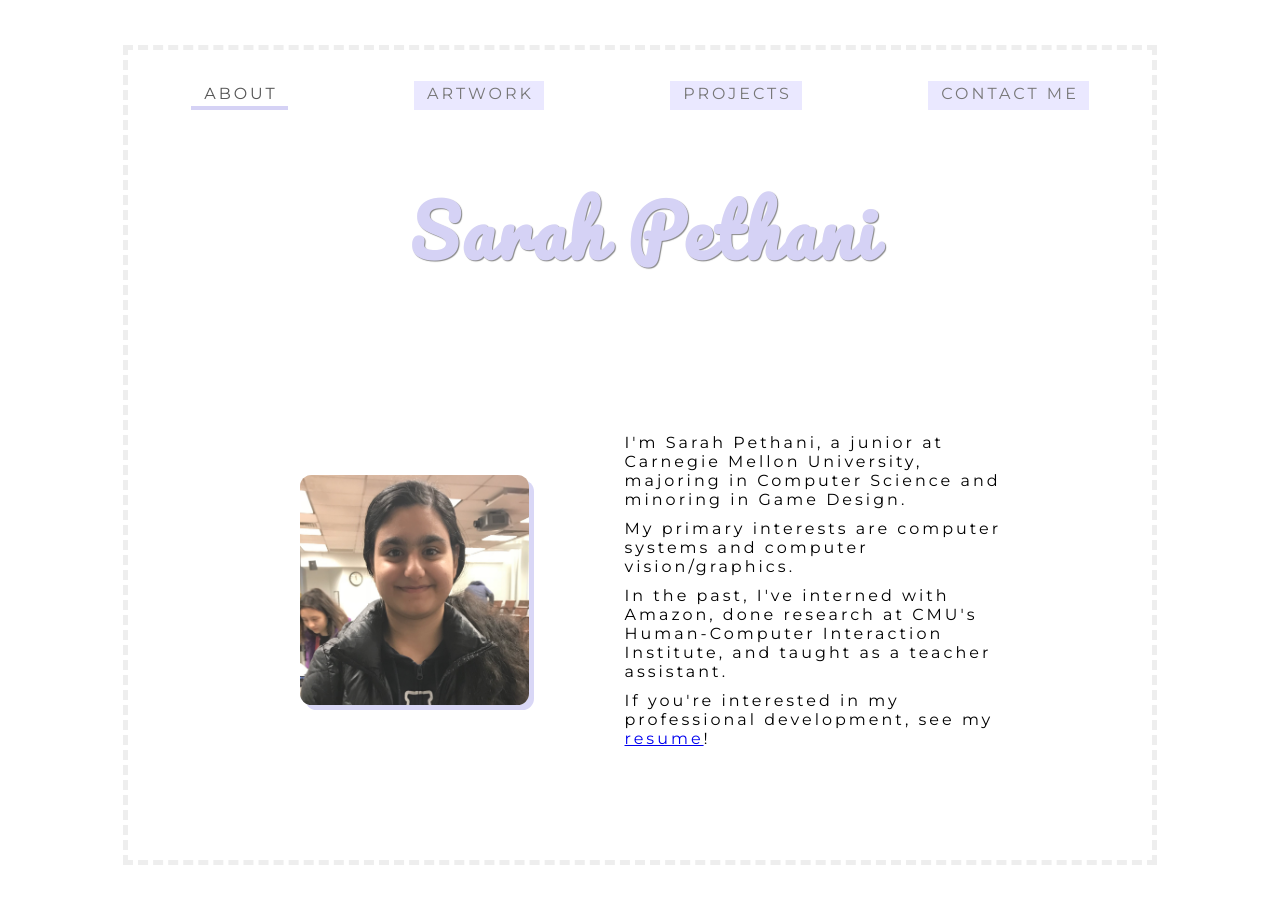
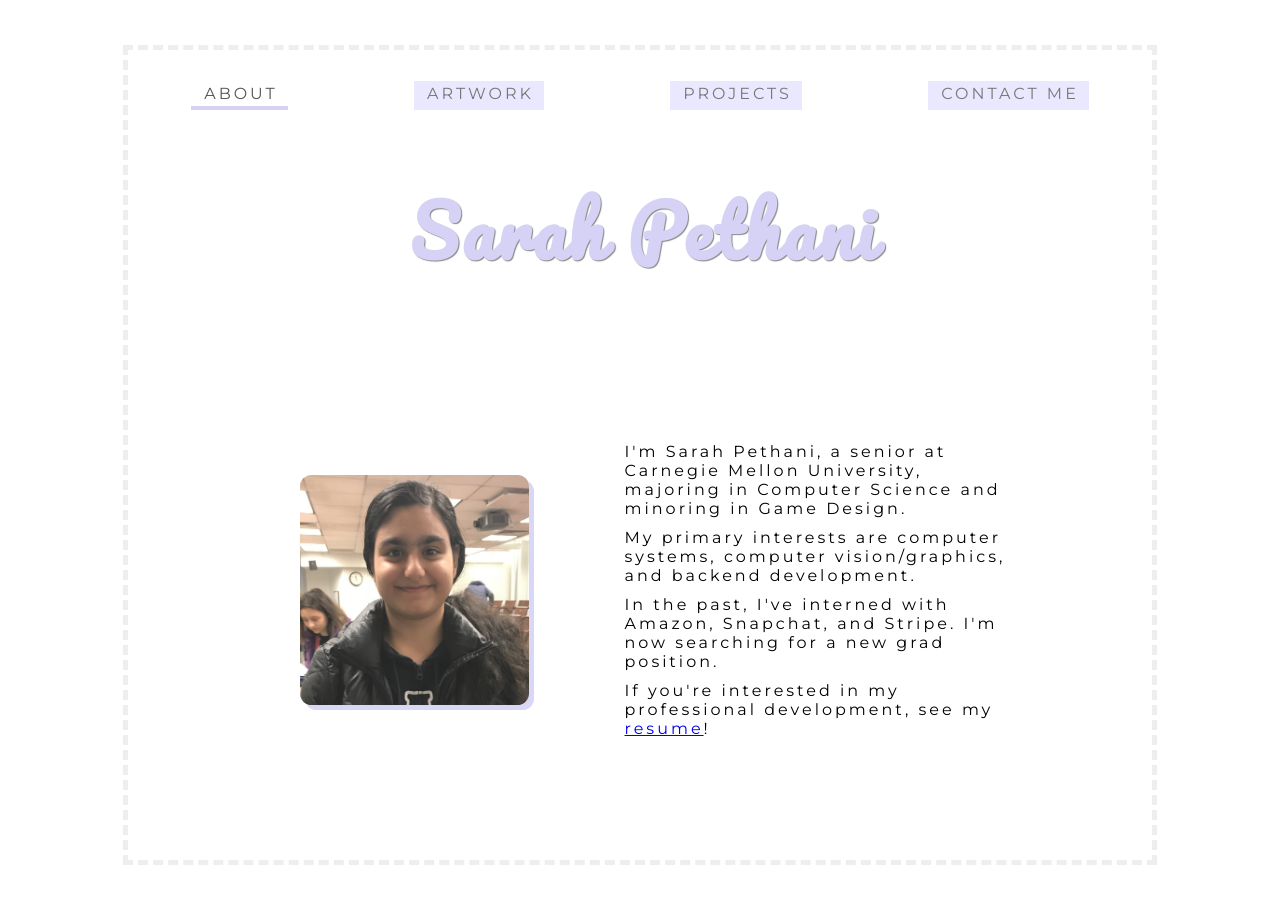
Before and after one commit to spethani/personal-website, a Jekyll site: the page built from index.html, in a window 1280 px wide. Built offline with Jekyll 4.4.1, drawn with Linux system fonts in a browser that asks for light colours.

Commit message:
updated resume and bio

```diff
--- a/index.html
+++ b/index.html
@@ -12,9 +12,9 @@ keywords: about sarah pethani, home sarah pethani, carnegie mellon scs
         <img src="assets/img/profile.jpg" alt="Sarah Pethani glancing upwards and smiling at the camera."/>
     </div>
     <div class="about-right">
-        <p>I'm Sarah Pethani, a junior at Carnegie Mellon University, majoring in Computer Science and minoring in Game Design.</p>
-        <p>My primary interests are computer systems and computer vision/graphics.</p>
-        <p>In the past, I've interned with Amazon, done research at CMU's Human-Computer Interaction Institute, and taught as a teacher assistant.</p>
+        <p>I'm Sarah Pethani, a senior at Carnegie Mellon University, majoring in Computer Science and minoring in Game Design.</p>
+        <p>My primary interests are computer systems, computer vision/graphics, and backend development.</p>
+        <p>In the past, I've interned with Amazon, Snapchat, and Stripe. I'm now searching for a new grad position.</p>
         <p>If you're interested in my professional development, see my <a href="assets/resume.pdf" target="_blank">resume</a>!</p>
     </div>
 </div>
```
Also changed, not shown: 1 other file.
